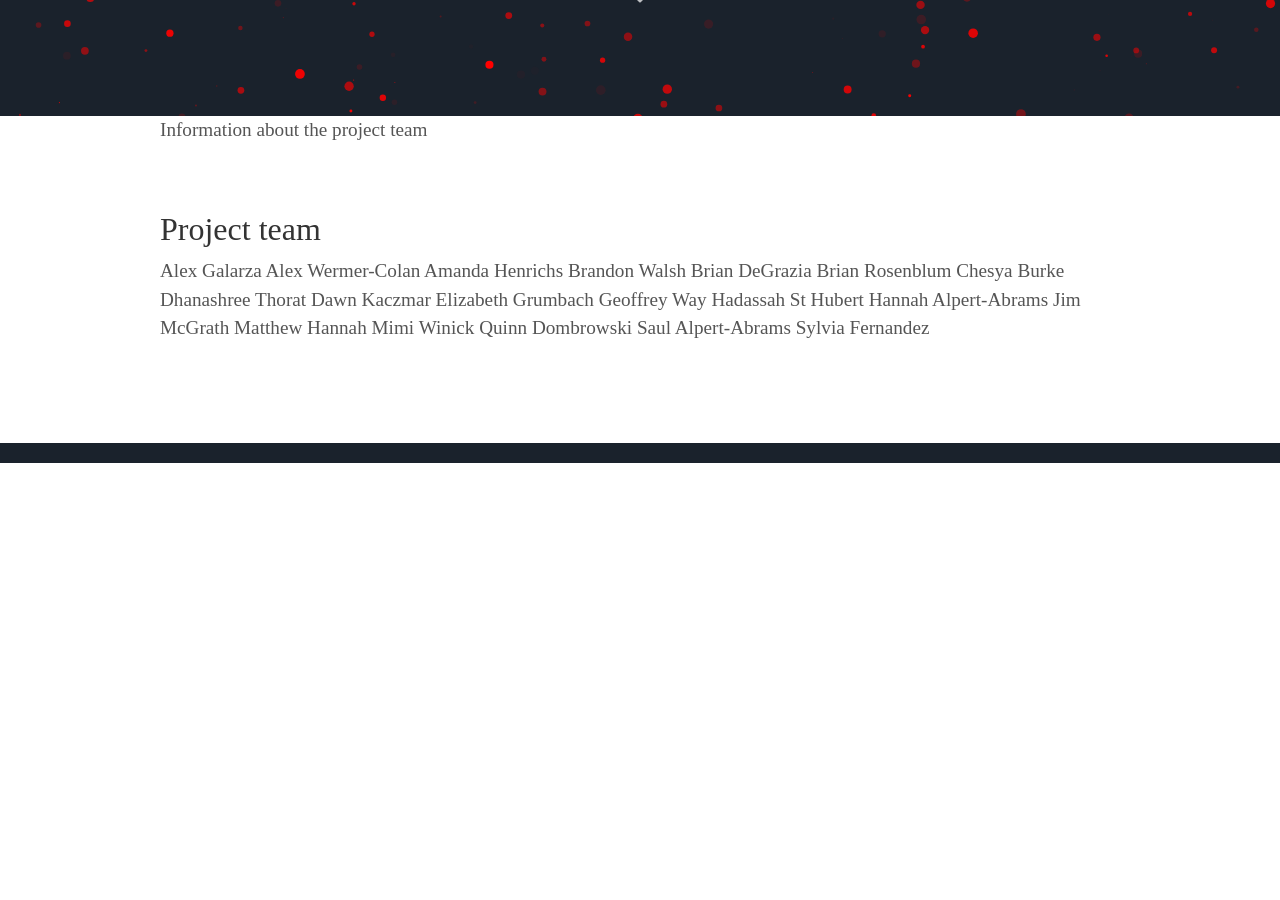
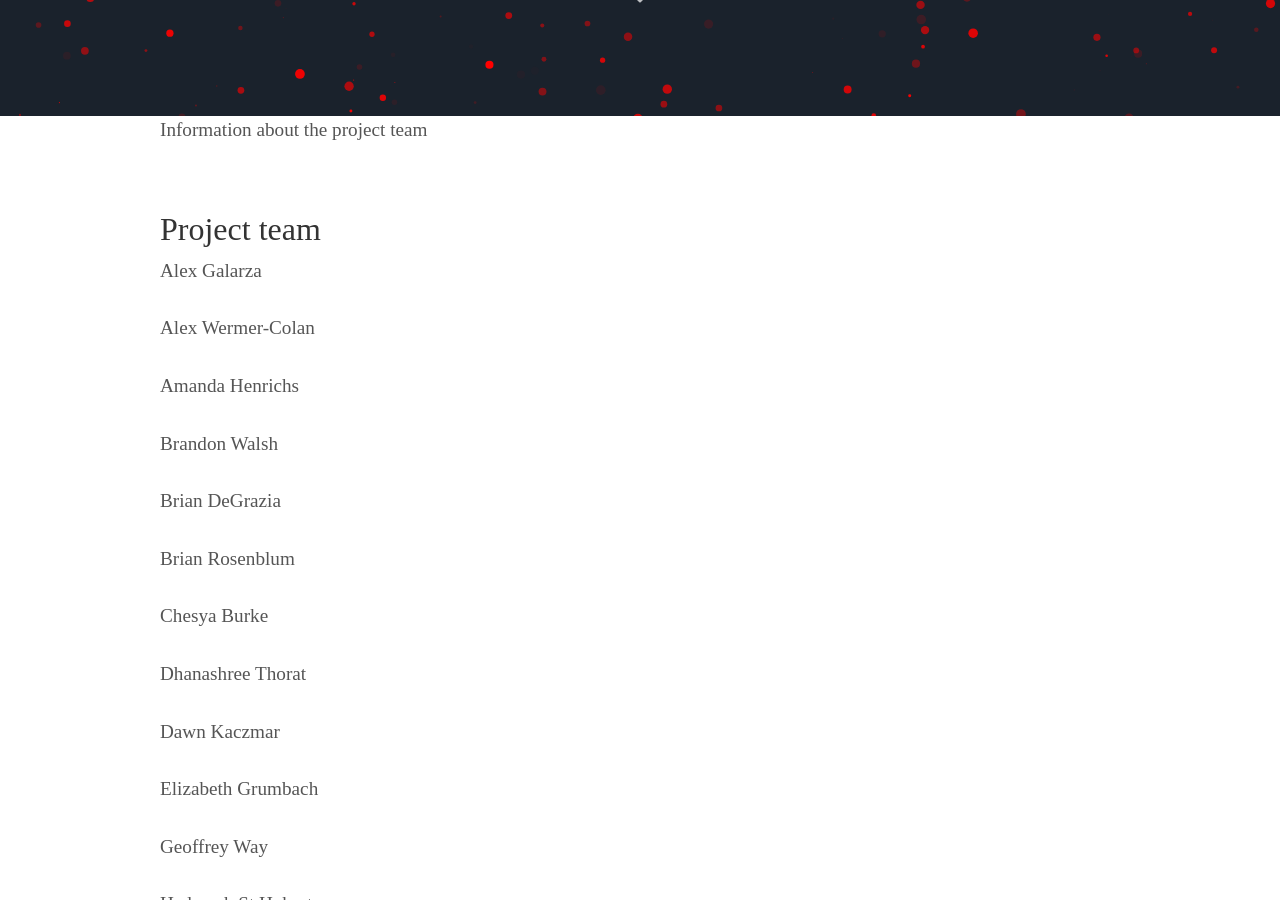
Before and after one commit to visionary-futures-collective/covid19, a Jekyll site: the page built from project-team.md, in a window 1280 px wide and 900 px high, scrolled down 844 px. Built offline with Jekyll 4.4.1, drawn with Linux system fonts in a browser that asks for light colours; some web fonts are replaced; before the commit the page ends 1307 px from its top, so only the background shows below that; some of the changed text lies outside the part shown.

Commit message:
Update project-team.md

```diff
--- a/project-team.md
+++ b/project-team.md
@@ -7,22 +7,22 @@ Information about the project team
 
 ## Project team
 
-Alex Galarza
-Alex Wermer-Colan
-Amanda Henrichs
-Brandon Walsh
-Brian DeGrazia
-Brian Rosenblum
-Chesya Burke
-Dhanashree Thorat
-Dawn Kaczmar
-Elizabeth Grumbach
-Geoffrey Way
-Hadassah St Hubert
-Hannah Alpert-Abrams
-Jim McGrath
-Matthew Hannah
-Mimi Winick
-Quinn Dombrowski
-Saul Alpert-Abrams
-Sylvia Fernandez
+Alex Galarza<br />
+Alex Wermer-Colan<br />
+Amanda Henrichs<br />
+Brandon Walsh<br />
+Brian DeGrazia<br />
+Brian Rosenblum<br />
+Chesya Burke<br />
+Dhanashree Thorat<br />
+Dawn Kaczmar<br />
+Elizabeth Grumbach<br />
+Geoffrey Way<br />
+Hadassah St Hubert<br />
+Hannah Alpert-Abrams<br />
+Jim McGrath<br />
+Matthew Hannah<br />
+Mimi Winick<br />
+Quinn Dombrowski<br />
+Saul Alpert-Abrams<br />
+Sylvia Fernandez<br />
```
